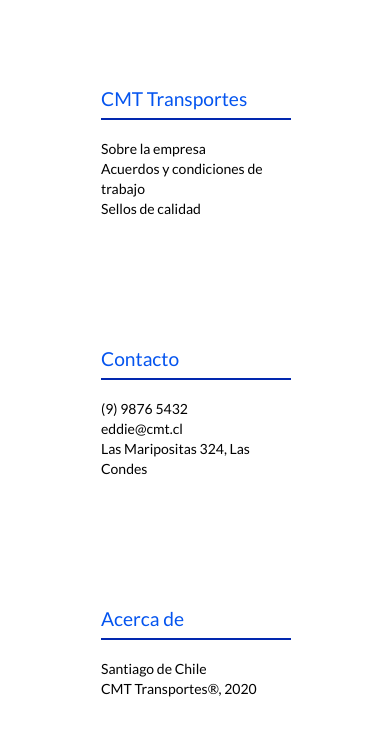
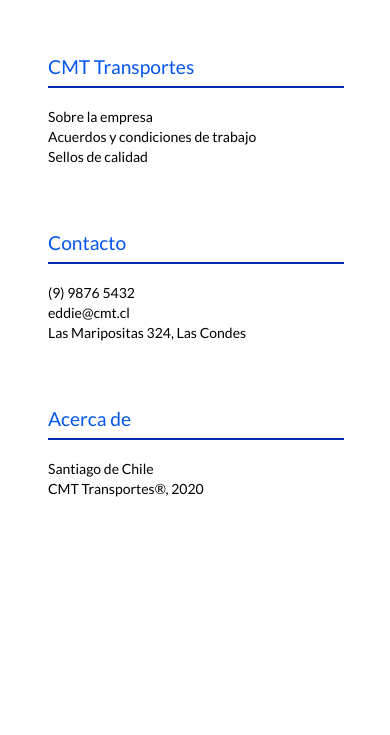
Before and after one commit to FlameTeam/CMATransportesWebPage, a React (Create React App) app: page / in a window 390 px wide. Shown: the part 2678-3413 px from the top of the page. After the commit the page ends 3305 px from the top, so only its background shows below. Built offline with nearby package versions, Linux system fonts and the light colour scheme.

Commit message:
footer responsive

```diff
--- a/src/components/subcomponents/FooterColumn.js
+++ b/src/components/subcomponents/FooterColumn.js
@@ -13,7 +13,7 @@ const FooterColumn = ({ card }) => {
     <Grid
       item
       xs={12}
-      sm={4}
+      sm={3}
       md={4}
       lg={4}
       container
--- a/src/resources/materialUITheme.js
+++ b/src/resources/materialUITheme.js
@@ -112,7 +112,7 @@ export const theme = createMuiTheme({
       fontSize: "1em",
     },
     [breakpoints.up("lg")]: {
-      fontSize: "1em",
+      fontSize: "1.2em",
     },
   },
 });
--- a/src/resources/styles/subcomponents/footerColumnStyle.js
+++ b/src/resources/styles/subcomponents/footerColumnStyle.js
@@ -2,23 +2,20 @@ import { makeStyles } from "@material-ui/core/styles";
 
 const useStyles = makeStyles((theme) => ({
   background: {
-
     [theme.breakpoints.up("xs")]: {
-      padding: "3em 1em",
-      maxWidth: "220px",
-      marginTop:"1em",
-      margin:"1em",
+      padding: "2em 1em",
+      maxWidth: "330px",
 
     },
     [theme.breakpoints.up("sm")]: {
-        maxWidth: "300px",
-        minWidth:"220px",
-        margin:"1.2em",
+        maxWidth: "210px",
+        minWidth:"150px",
+        padding: "1em 1em",
     },
     [theme.breakpoints.up("md")]: {
-      maxWidth: "310px",
-      minWidth:"200px",
-      margin:"auto",
+      maxWidth: "240px",
+      minWidth:"100px",
+      padding: "2em 1em"
     },
     [theme.breakpoints.up("lg")]: {
       maxWidth: "310px",
```
